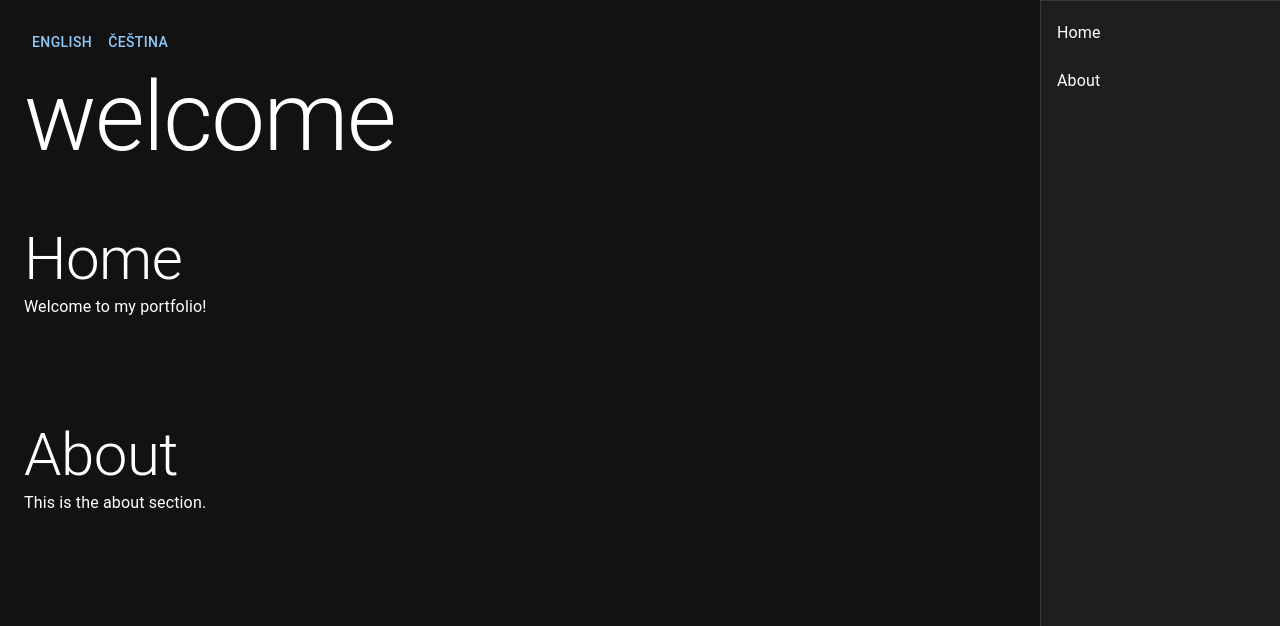
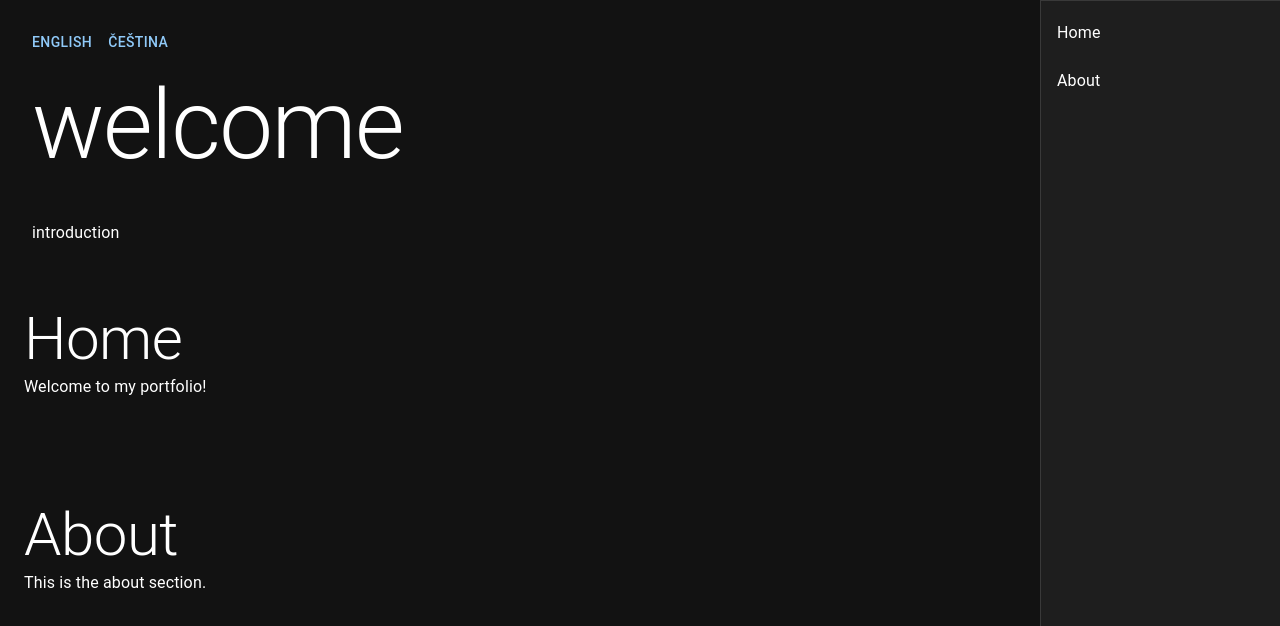
Before and after one commit to Namloh/mh-portfolio, a React (Create React App) app: page / in a window 1280 px wide. Shown: the top 626 px of the page. Built offline with nearby package versions, Linux system fonts and the light colour scheme; the HTML template or start-up script is replaced by a standard one.

Commit message:
title typewriter

```diff
--- a/package.json
+++ b/package.json
@@ -18,6 +18,7 @@
     "react-i18next": "^14.1.2",
     "react-scripts": "5.0.1",
     "react-scroll": "^1.9.0",
+    "react-typical": "^0.1.3",
     "web-vitals": "^2.1.4"
   },
   "scripts": {
--- a/public/locales/cz/translation.json
+++ b/public/locales/cz/translation.json
@@ -1,5 +1,6 @@
 {
     "welcome": "ahojte vsici",
+    "introduction": "My name is Fabio Ottaviani, aka Supah, short of Supahfunk. I am an italian multidisciplinary creative frontend developer with over 20 years work experience with a stroke background as a designer. I have a creative mind inclined to learn something new everyday to develop solutions and experiences with a strong visual impact. I love to work with a great incredible team to build together the next future. I'm actually working as a frontend developer with threejs, glsl, react, nextjs at studiogusto.",
     "home": "domu",
     "about": "o mne"
   }
--- a/public/locales/en/translation.json
+++ b/public/locales/en/translation.json
@@ -1,5 +1,6 @@
 {
     "welcome": "Welcome to My Portfolio",
+    "introduction": "My name is Fabio Ottaviani, aka Supah, short of Supahfunk. I am an italian multidisciplinary creative frontend developer with over 20 years work experience with a stroke background as a designer. I have a creative mind inclined to learn something new everyday to develop solutions and experiences with a strong visual impact. I love to work with a great incredible team to build together the next future. I'm actually working as a frontend developer with threejs, glsl, react, nextjs at studiogusto.",
     "home": "Home",
     "about": "About"
   }
--- a/src/App.js
+++ b/src/App.js
@@ -7,6 +7,7 @@ import Sidebar from './Components/Sidebar';
 import Home from './Components/Home';
 import About from './Components/About';
 import { useTranslation } from 'react-i18next';
+import Typical from 'react-typical';
 
 const theme = createTheme({
   palette: {
@@ -38,16 +39,19 @@ function App() {
   };
 
   const handleTouchEnd = () => {
-    if(touchEndX == 0){
-      return
+    if(touchEndX === 0){
+      return;
     }
     if (touchStartX - touchEndX > 80) {
       // Swipe left detected
       handleDrawerToggle();
     }
   };
+
   const handleDrawerToggle = () => {
-    setMobileOpen(!mobileOpen);
+    if(isMobile){
+      setMobileOpen(!mobileOpen);
+    }
   };
 
   const changeLanguage = (lng) => {
@@ -57,8 +61,7 @@ function App() {
   return (
     <ThemeProvider theme={theme}>
       <CssBaseline />
-      <Box sx={{ display: 'flex' }}
-          >
+      <Box sx={{ display: 'flex' }}>
         {isMobile && (
           <IconButton
             color="inherit"
@@ -78,9 +81,31 @@ function App() {
           <Button onClick={() => changeLanguage('en')}>English</Button>
           <Button onClick={() => changeLanguage('cz')}>Čeština</Button>
           {isMobile ? (
-            <Typography variant="h2">{t('welcome')}</Typography>
+            <>
+            <Typography variant="h2" mb={5}>
+              <Typical
+                steps={[t('welcome'), 2000]}
+                loop={1}
+                wrapper="span"
+              />
+            </Typography>
+             <Typography variant="p">
+              {t('introduction')}
+           </Typography>
+           </ >
           ) : (
-            <Typography variant="h1">{t('welcome')}</Typography>
+            <Box sx={{ flexGrow: 1, p: 1, pr: 30 }}>
+            <Typography variant="h1" mb={5}>
+              <Typical
+                steps={[t('welcome'), 2000]}
+                loop={1}
+                wrapper="span"
+              />
+            </Typography>
+            <Typography variant="p">
+              {t('introduction')}
+           </Typography>
+           </Box>
           )}
           <Home />
           <About />
```
Also changed, not shown: 1 other file (tests, documents, lock files or other folders).
